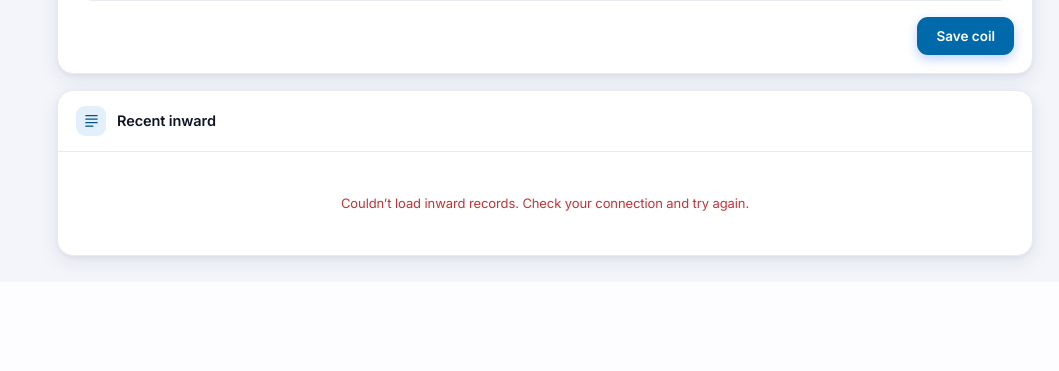
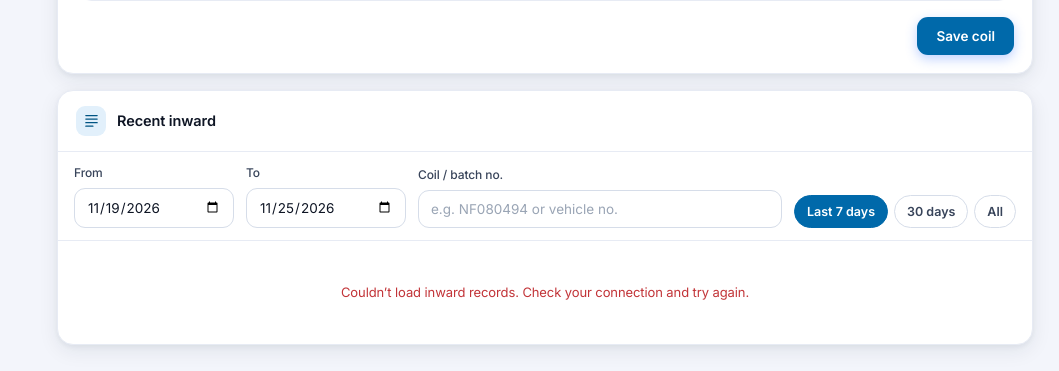
Before and after one commit to BSC23609/bsc-inspection, a Python web app: template templates/coil_inward.html in a window 1280 px wide. Shown: the part 1893-2264 px from the top of the page, without its empty margins (221-1280 px from the left). Before the commit the page ends 2165 px from the top, so only its background shows below. Run offline with Jinja, Linux system fonts and the light colour scheme; the template is opened without the code that fills it, so the values that code supplies are empty.

Commit message:
Coil Inward: Recent inward opens on the last 7 days, with From/To dates and coil/batch number search
Co-Authored-By: Claude Opus 5.5 <noreply@anthropic.com>
Claude-Session: https://claude.ai/code/session_01BqPgDQU7GYaxWHqaMZJ6S3

```diff
--- a/static/app.css
+++ b/static/app.css
@@ -286,3 +286,19 @@ table.dgrid tfoot td{background:var(--acc-soft,#f6f8fd);font-weight:700;color:va
   table.dgrid td[data-label=""] a{font-size:14px;font-weight:600}
   table.dgrid td:empty{display:none}
 }
+
+/* Recent inward: date range + coil / batch number search */
+.ci-filter{display:flex;flex-wrap:wrap;align-items:flex-end;gap:10px 12px;padding:12px 16px;border-bottom:1px solid var(--line)}
+.ci-filter .field{margin:0;min-width:140px;flex:0 1 160px}
+.ci-filter .ci-q{flex:1 1 220px}
+.ci-filter label{font-size:12px}
+.ci-quick{display:flex;gap:6px;flex-wrap:wrap}
+.ci-quick button{border:1px solid var(--line-2);background:var(--surface);color:var(--ink-2);border-radius:999px;padding:8px 12px;font:600 12.5px Inter,system-ui,sans-serif;cursor:pointer}
+.ci-quick button.on{background:var(--acc,#0069a6);border-color:var(--acc,#0069a6);color:#fff}
+@media(max-width:600px){
+  .ci-filter{padding:12px}
+  .ci-filter .field{flex:1 1 calc(50% - 6px);min-width:0}
+  .ci-filter .ci-q{flex-basis:100%}
+  .ci-quick{flex-basis:100%}
+  .ci-quick button{flex:1}
+}
--- a/templates/base.html
+++ b/templates/base.html
@@ -8,7 +8,7 @@
 <link rel="preconnect" href="https://fonts.googleapis.com">
 <link rel="preconnect" href="https://fonts.gstatic.com" crossorigin>
 <link href="https://fonts.googleapis.com/css2?family=Inter:wght@400;500;600;700;800&display=swap" rel="stylesheet">
-<link rel="stylesheet" href="/static/app.css?v=20261125a">
+<link rel="stylesheet" href="/static/app.css?v=20261125b">
 <style>
 /* sidebar scroll + submenu height — inline so it loads with the page and can't be blocked by a cached app.css */
 .rail{height:100vh;height:100dvh}
--- a/templates/coil_inward.html
+++ b/templates/coil_inward.html
@@ -151,6 +151,17 @@
 
 <div class="panel" style="margin-top:16px">
   <div class="panel-head"><span class="hi">{{ icon('bars',17) }}</span>Recent inward<span class="sub" id="c_cnt"></span></div>
+  <div class="ci-filter">
+    <div class="field"><label for="f_from">From</label><input type="date" id="f_from" onchange="ciRange('')"></div>
+    <div class="field"><label for="f_to">To</label><input type="date" id="f_to" onchange="ciRange('')"></div>
+    <div class="field ci-q"><label for="f_q">Coil / batch no.</label>
+      <input type="search" id="f_q" placeholder="e.g. NF080494 or vehicle no." oninput="coilRender()" autocomplete="off"></div>
+    <div class="ci-quick" role="group" aria-label="Quick dates">
+      <button type="button" data-r="7" onclick="ciQuick(7)">Last 7 days</button>
+      <button type="button" data-r="30" onclick="ciQuick(30)">30 days</button>
+      <button type="button" data-r="all" onclick="ciQuick('all')">All</button>
+    </div>
+  </div>
   <div class="panel-body flush"><div class="dgrid-wrap" id="c_rows"><div class="empty">Loading…</div></div></div>
 </div>
 
@@ -305,6 +316,30 @@ function coilReset(){
 }
 function coilCancel(){coilReset();window.scrollTo({top:0,behavior:'smooth'});}
 
+/* ---- Recent inward filter: last 7 days by default, any date range, coil/batch number search ---- */
+function isoDay(d){var z=new Date(d.getTime()-d.getTimezoneOffset()*60000);return z.toISOString().slice(0,10);}
+function ciQuick(r){
+  var f=document.getElementById('f_from'),t=document.getElementById('f_to');
+  if(r==='all'){f.value='';t.value='';}
+  else{var to=new Date(),from=new Date();from.setDate(to.getDate()-(r-1));f.value=isoDay(from);t.value=isoDay(to);}
+  ciRange(String(r));
+}
+function ciRange(r){
+  document.querySelectorAll('.ci-quick button').forEach(function(b){b.classList.toggle('on',b.dataset.r===r);});
+  coilRender();
+}
+function ciFilter(list){
+  var f=document.getElementById('f_from').value,t=document.getElementById('f_to').value;
+  var q=document.getElementById('f_q').value.trim().toUpperCase().replace(/\s+/g,'');
+  if(q){f='';t='';}   // a coil / batch number is searched across all dates
+  return list.filter(function(x){
+    var d=String(x.log_date||'').slice(0,10);
+    if(f&&(!d||d<f))return false;
+    if(t&&(!d||d>t))return false;
+    if(q){var hay=(String(x.batch_number||'')+'|'+String(x.vehicle_number||'')).toUpperCase().replace(/\s+/g,'');if(hay.indexOf(q)===-1)return false;}
+    return true;
+  });
+}
 async function coilLoad(){
   var h=document.getElementById('c_rows');h.innerHTML='<div class="empty">Loading…</div>';
   try{var r=await fetch('/coil/list',{cache:'no-store'});if(r.status===401){location.href='/login';return;}CI=await r.json();if(!Array.isArray(CI))CI=[];}
@@ -319,13 +354,15 @@ function coilRender(){
   document.getElementById('kpi_ok').textContent=ok;
   document.getElementById('kpi_flag').textContent=flag;
   document.getElementById('kpi_wt').innerHTML=(Math.round(wt*1000)/1000)+' <small>T</small>';
-  document.getElementById('c_cnt').textContent=CI.length?(CI.length+' total'):'';
-  if(!CI.length){host.innerHTML='<div class="empty">No coils logged yet. Add the first one above.</div>';return;}
+  if(!CI.length){document.getElementById('c_cnt').textContent='';host.innerHTML='<div class="empty">No coils logged yet. Add the first one above.</div>';return;}
+  var ALL=CI, rows=ciFilter(ALL);
+  document.getElementById('c_cnt').textContent=rows.length+' of '+ALL.length;
+  if(!rows.length){host.innerHTML='<div class="empty">No coils match these dates'+(document.getElementById('f_q').value.trim()?' and this coil / batch number':'')+'. Try <a href="#" onclick="ciQuick(\'all\');return false">All dates</a>.</div>';return;}
   var cols=[['Date','9%'],['Vehicle','11%'],['Batch','11%'],['Make','9%'],['Grade','10%'],['W×T (mm)','9%'],['Wt (T)','7%'],['Inspector','10%'],['Condition','9%'],['','5%']];
   var cg='<colgroup>'+cols.map(function(c){return'<col style="width:'+c[1]+'">';}).join('')+'</colgroup>';
   var hd='<tr>'+cols.map(function(c){return'<th>'+c[0]+'</th>';}).join('')+'</tr>';
   var g=function(a){return(a===''||a==null)?'':esc(a);};
-  var body=CI.map(function(x){
+  var body=rows.map(function(x){
     var cond=flagged(x)?'<span class="badge bad">Flagged</span>':'<span class="badge good">OK</span>';
     var wt=(x.width||'')+(x.thickness?(' × '+x.thickness):'');
     var act=x._legacy
@@ -394,6 +431,11 @@ async function coilSettings(){
     rebuildPills('c_make',s.mills,true);rebuildPills('c_grade',s.grades,true);rebuildPills('c_insp',insp,true);
   }catch(e){}
 }
-(function(){coilSettings().then(function(){coilReset();coilLoad();});})();
+(function(){
+  var to=new Date(),from=new Date();from.setDate(to.getDate()-6);   // Recent inward opens on the last 7 days
+  document.getElementById('f_from').value=isoDay(from);document.getElementById('f_to').value=isoDay(to);
+  document.querySelector('.ci-quick button[data-r="7"]').classList.add('on');
+  coilSettings().then(function(){coilReset();coilLoad();});
+})();
 </script>
 {% endblock %}
```
